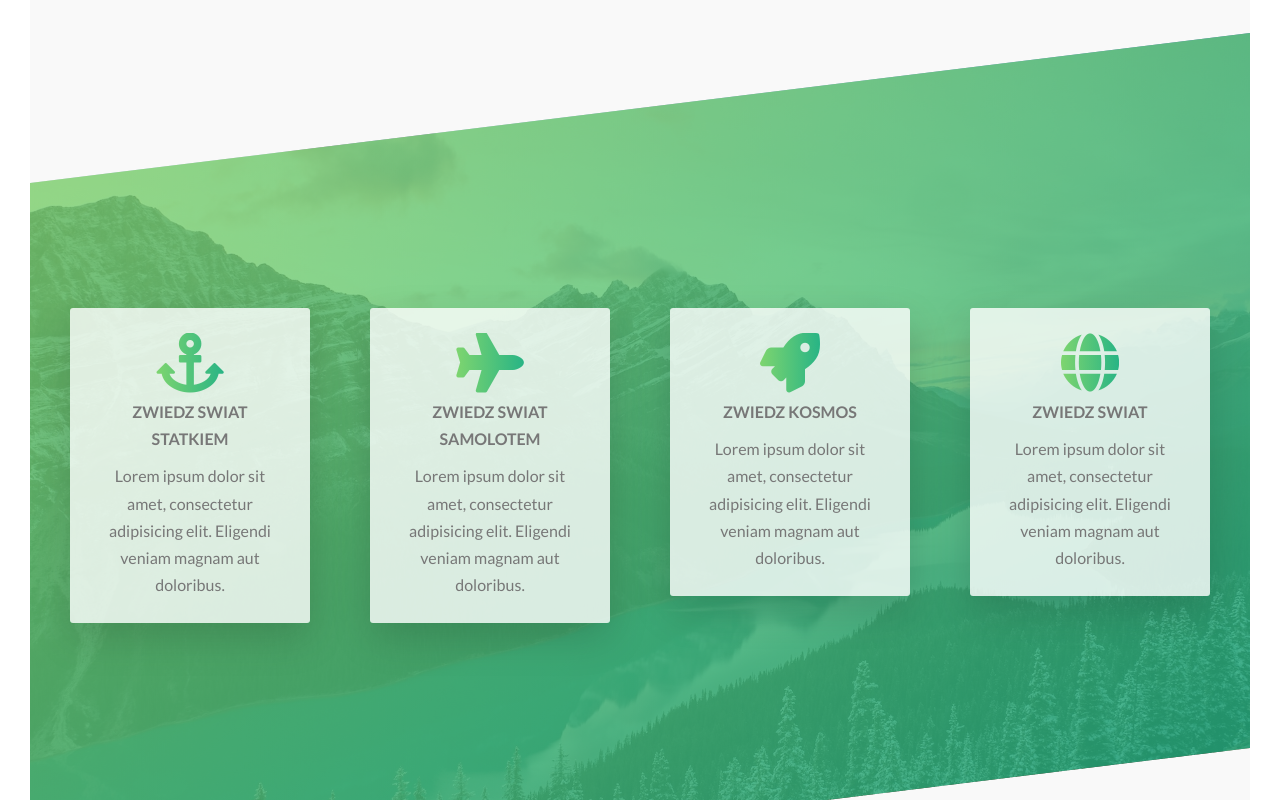
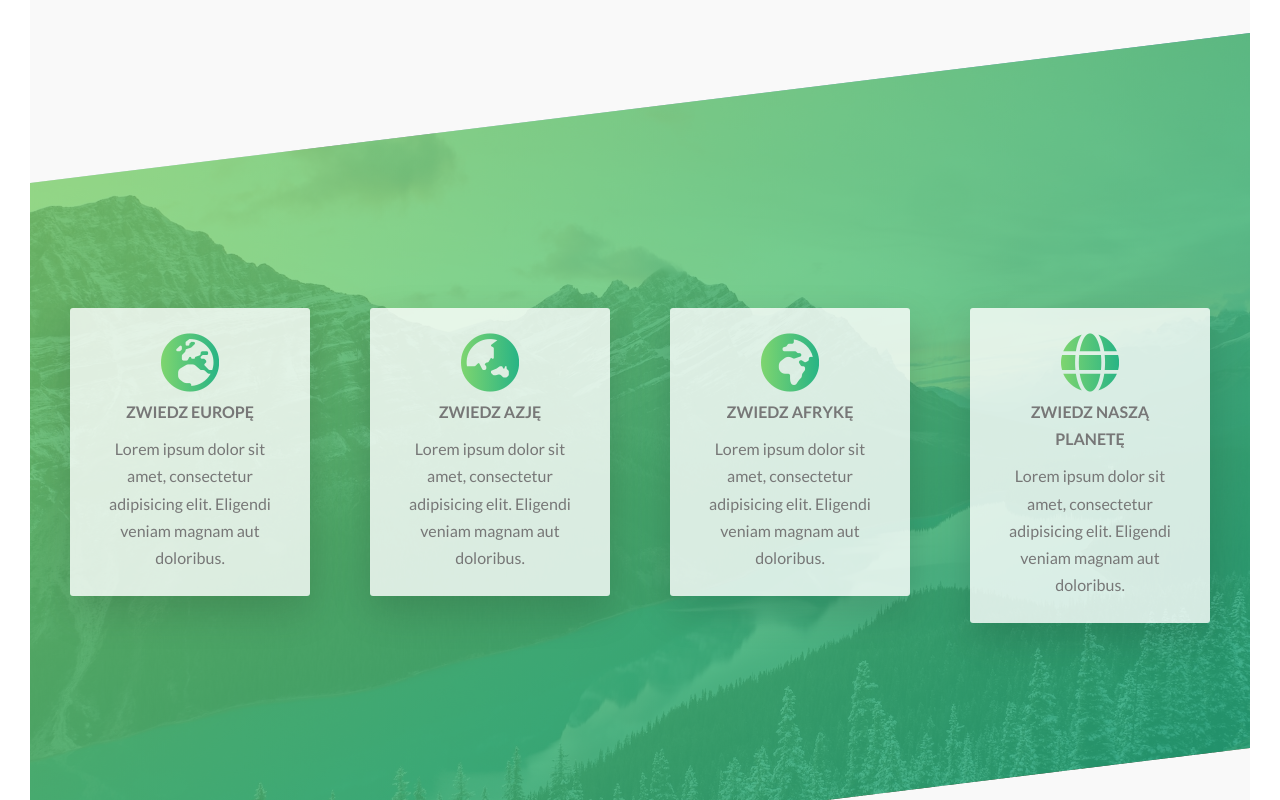
Before and after one commit to Jakub-Sadowski/CSS-Project-1, a website: page index.html in a window 1280 px wide. Shown: the part 1352-2152 px from the top of the page. Drawn offline with Linux system fonts and the light colour scheme.

Commit message:
globe icons

```diff
--- a/index.html
+++ b/index.html
@@ -6,12 +6,12 @@
     <meta name="viewport" content="width=device-width, initial-scale=1.0">
 
     <link href="https://fonts.googleapis.com/css?family=Lato:100,300,400,700,900" rel="stylesheet">
-	<link rel="stylesheet" href="https://use.fontawesome.com/releases/v5.7.0/css/all.css">
+    <link rel="stylesheet" href="https://use.fontawesome.com/releases/v5.8.2/css/all.css" integrity="sha384-oS3vJWv+0UjzBfQzYUhtDYW+Pj2yciDJxpsK1OYPAYjqT085Qq/1cq5FLXAZQ7Ay" crossorigin="anonymous">
     <link rel="stylesheet" href="css/icon-font.css">
     <link rel="stylesheet" href="css/style.css">
     <link rel="shortcut icon" type="image/png" href="img/favicon.png">
 
-    <title>Natours | Exciting tours for adventurous people</title>
+    <title>Natours | Ekscytujące wycieczki dla każdego</title>
 </head>
 
 <body>
@@ -22,8 +22,8 @@
 
         <div class="header__text-box">
             <h1 class="heading-primary">
-                <span class="heading-primary--main">Przygoda</span>
-                <span class="heading-primary--sub">to chwila gdzie życie się zaczyna</span>
+                <span class="heading-primary--main">Natura</span>
+                <span class="heading-primary--sub">to miejsce gdzie życie się zaczyna</span>
             </h1>
 
             <a href="#" class="btn btn--white btn--animated">Sprawdz nasza oferte</a>
@@ -63,8 +63,8 @@
             <div class="row">
                 <div class="col-1-of-4">
                     <div class="feature-box">
-                        <i class="feature-box__icon fa fa-anchor"></i>
-                        <h3 class="heading-tertiary u-margin-bottom-small">Zwiedz Swiat Statkiem</h3>
+                        <i class="feature-box__icon fas fa-globe-europe"></i>
+                        <h3 class="heading-tertiary u-margin-bottom-small">Zwiedz Europę</h3>
                         <p class="feature-box__text">
                             Lorem ipsum dolor sit amet, consectetur adipisicing elit. Eligendi veniam
                             magnam aut doloribus.
@@ -74,8 +74,8 @@
                 </div>
                 <div class="col-1-of-4">
                     <div class="feature-box">
-                        <i class="feature-box__icon fa fa-plane"></i>
-                        <h3 class="heading-tertiary u-margin-bottom-small">Zwiedz Swiat Samolotem</h3>
+                        <i class="feature-box__icon fas fa-globe-asia"></i>
+                        <h3 class="heading-tertiary u-margin-bottom-small">Zwiedz Azję</h3>
                         <p class="feature-box__text">
                             Lorem ipsum dolor sit amet, consectetur adipisicing elit. Eligendi veniam
                             magnam aut doloribus.
@@ -85,8 +85,8 @@
                 </div>
                 <div class="col-1-of-4">
                     <div class="feature-box">
-                        <i class="feature-box__icon fa fa-rocket"></i>
-                        <h3 class="heading-tertiary u-margin-bottom-small">Zwiedz Kosmos</h3>
+                        <i class="feature-box__icon fas fa-globe-africa"></i>
+                        <h3 class="heading-tertiary u-margin-bottom-small">Zwiedz Afrykę</h3>
                         <p class="feature-box__text">
                             Lorem ipsum dolor sit amet, consectetur adipisicing elit. Eligendi veniam
                             magnam aut doloribus.
@@ -96,8 +96,8 @@
                 </div>
                 <div class="col-1-of-4">
                     <div class="feature-box">
-                        <i class="feature-box__icon fa fa-globe"></i>
-                        <h3 class="heading-tertiary u-margin-bottom-small">Zwiedz Swiat</h3>
+                        <i class="feature-box__icon fas fa-globe"></i>
+                        <h3 class="heading-tertiary u-margin-bottom-small">Zwiedz Naszą Planetę</h3>
                         <p class="feature-box__text">
                             Lorem ipsum dolor sit amet, consectetur adipisicing elit. Eligendi veniam
                             magnam aut doloribus.
```
